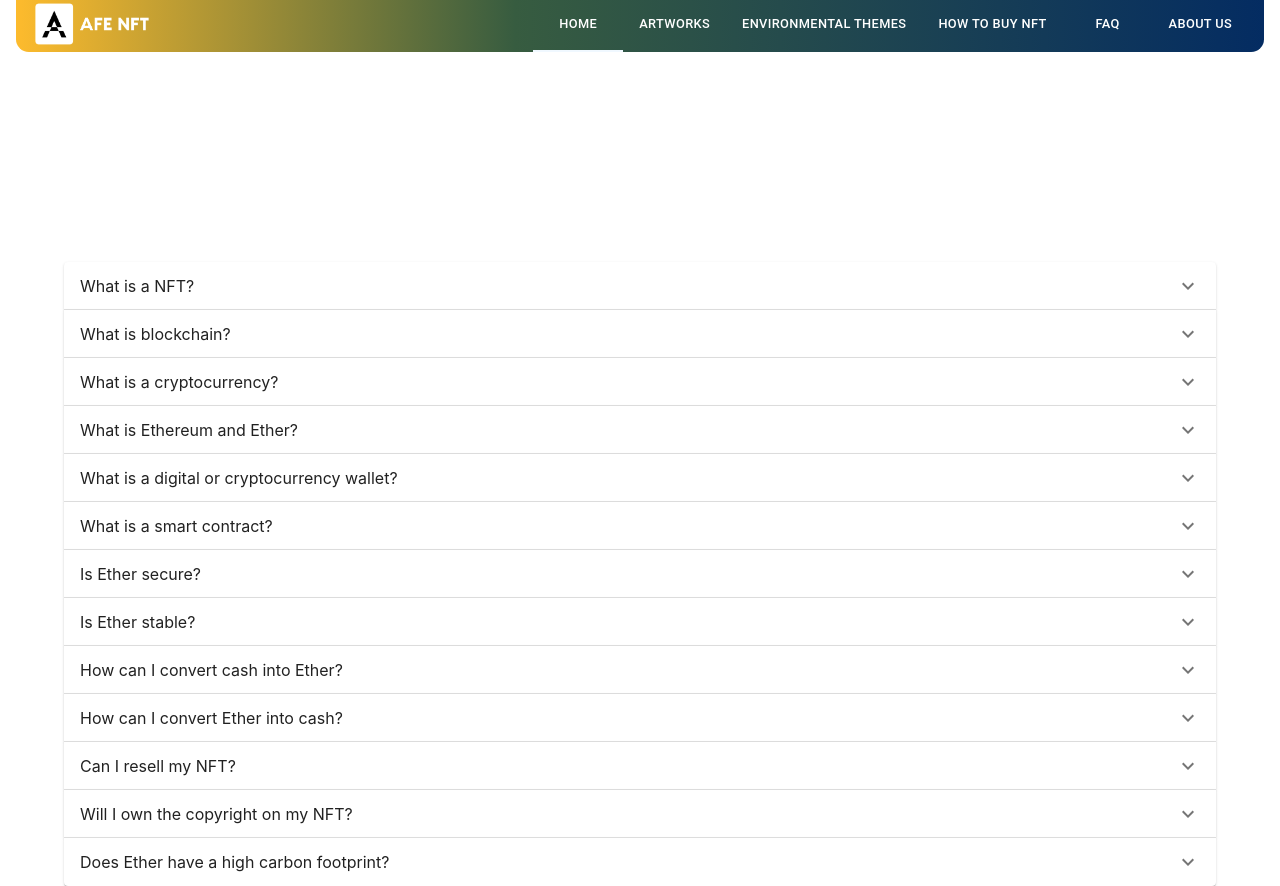
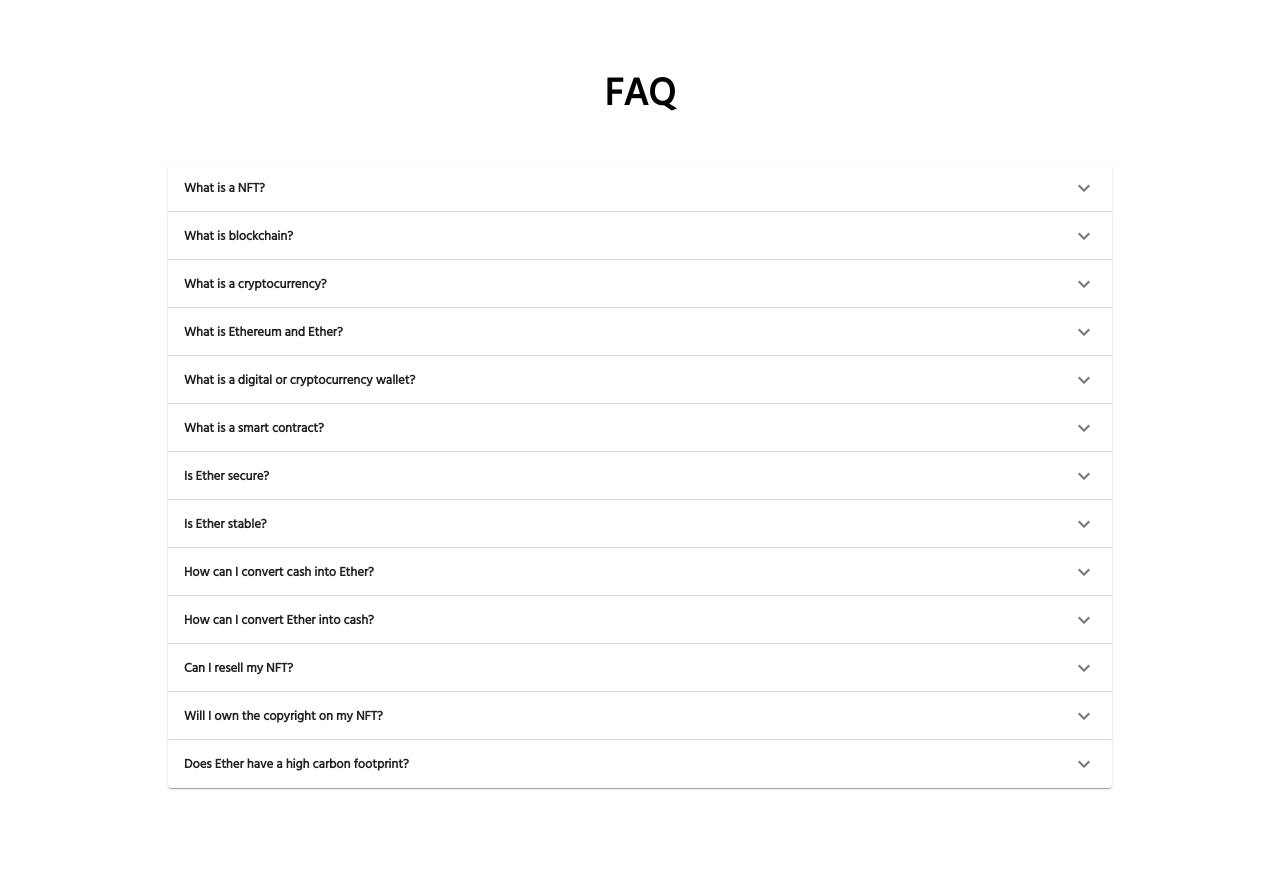
Before and after one commit to pattsing/afe-web, a React (Create React App) app: page /faq in a window 1280 px wide. After the commit the page ends 800 px from the top, so only its background shows below. Built offline with nearby package versions, Linux system fonts and the light colour scheme.

Commit message:
Add faq to landing

```diff
--- a/src/Pages/BuyNFT/BuyNFT.tsx
+++ b/src/Pages/BuyNFT/BuyNFT.tsx
@@ -21,16 +21,16 @@ const BuyNFT = () => {
           <div style={{ backgroundColor: "rgb(249,185,46)" }}>1</div>
           <div>{trans.step.step1}</div>
           <div id="card-step-1-details">
-            <img src={bitkub_icon} />
-            <img src={coinbase_icon} />
-            <img src={zipmex_icon} />
-            <img src={binance_icon} />
+            <img src={bitkub_icon} alt="bitkub icon" />
+            <img src={coinbase_icon} alt="coinbase icon" />
+            <img src={zipmex_icon} alt="zipmex icon" />
+            <img src={binance_icon} alt="binance icon" />
           </div>
         </Card>
         <Card className="card-step">
           <div style={{ backgroundColor: "rgb(190,157,51)" }}>2</div>
           <div id="card-step-2-details">
-            <img src={meta_mark} />
+            <img src={meta_mark} alt="meta mask icon" />
           </div>
           <div>{trans.step.step2}</div>
         </Card>
--- /dev/null
+++ b/src/Pages/Faq/Faq.css
@@ -0,0 +1,13 @@
+.faq-wrapper {
+  font-family: "Hind", sans-serif;
+}
+
+.faq-wrapper .title {
+  text-align: center;
+  font-size: 3vw;
+  font-weight: 800;
+}
+
+.faq-wrapper .list {
+  margin-top: 3vw;
+}
--- a/src/Pages/Faq/Faq.module.css
+++ /dev/null
@@ -1,4 +0,0 @@
-.header {
-    margin-top: 5vw !important;
-    color: #ffffff;
-}
--- a/src/Pages/Faq/Faq.tsx
+++ b/src/Pages/Faq/Faq.tsx
@@ -1,38 +1,27 @@
+import { ExpandMore } from "@mui/icons-material";
+import { Container } from "@mui/material";
+import Accordion from "@mui/material/Accordion";
+import AccordionDetails from "@mui/material/AccordionDetails";
+import AccordionSummary from "@mui/material/AccordionSummary";
 import { SyntheticEvent, useState } from "react";
-import NavBar from "../../Components/NavBar/NavBar";
 import translation from "../../Locals/en.json";
-import style from "./Faq.module.css";
-import {
-  Accordion,
-  AccordionDetails,
-  AccordionSummary,
-  Typography,
-} from "@mui/material";
 import faqData from "../../Data/FAQData.json";
-import ExpandMore from "@mui/icons-material/ExpandMore";
+
+import "./Faq.css";
 
 const Faq = () => {
   const trans = translation.FaqPage;
   const [expanded, setExpanded] = useState<string | false>(false);
-
   const handleChange =
     (panel: string) => (_: SyntheticEvent, isExpanded: boolean) => {
       setExpanded(isExpanded ? panel : false);
     };
 
   return (
-    <div>
-      <NavBar />
-      <Typography
-        variant="h1"
-        align="center"
-        component="div"
-        gutterBottom
-        className={style.header}
-      >
-        {trans.title}
-      </Typography>
-      <div style={{ padding: "0vw 5vw" }}>
+    <Container style={{ padding: "5vw 10vw 0vw 10vw" }}>
+      <div className="faq-wrapper">
+        <div className="title">{trans.title}</div>
+        <div className="list">
           {faqData.map((faq, index) => {
             return (
               <Accordion
@@ -43,16 +32,25 @@ const Faq = () => {
                   expandIcon={<ExpandMore />}
                   aria-controls="panel1bh-content"
                   id={`faq-question-${index}`}
+                  style={{
+                    fontFamily: `"Hind", sans-serif`,
+                    fontSize: "1vw",
+                    fontWeight: 600,
+                  }}
                 >
                   {faq.question}
                 </AccordionSummary>
-              <AccordionDetails>{faq.answer}</AccordionDetails>
+                <AccordionDetails
+                  style={{ fontFamily: `"Hind", sans-serif`, fontSize: "1vw" }}
+                >
+                  {faq.answer}
+                </AccordionDetails>
               </Accordion>
             );
           })}
         </div>
       </div>
+    </Container>
   );
 };
-
 export default Faq;
--- a/src/Pages/NewLanding/NewLanding.tsx
+++ b/src/Pages/NewLanding/NewLanding.tsx
@@ -1,9 +1,6 @@
 import Container from "@mui/material/Container";
 import NewNavBar from "../../Components/NewNavBar/NewNavBar";
 import Card from "@mui/material/Card";
-import { CardMedia } from "@mui/material";
-import SlideShow from "../../Components/SlideShow/SlideShow";
-import { SlideShowImage } from "../../Model/ImageModel";
 import translation from "../../Locals/en.json";
 import "./NewLanding.css";
 import "swiper/css";
@@ -20,6 +17,7 @@ import mother_of_rice from "../../Assets/mother_of_rice.png";
 import AFEButton from "../../Components/AFEButton/AFEButton";
 import BuyNFT from "../BuyNFT/BuyNFT";
 import About from "../About/About";
+import Faq from "../Faq/Faq";
 
 const NewLanding = () => {
   const navigate = useNavigate();
@@ -111,7 +109,6 @@ const NewLanding = () => {
             </div>
           </div>
         </Container>
-        {/* </div> */}
       </div>
       <div className="content-world">
         <Container className="fire-container">
@@ -141,6 +138,7 @@ const NewLanding = () => {
         </Container>
       </div>
       <BuyNFT />
+      <Faq />
       <About />
     </div>
   );
```
Lines whose indentation alone changed are shown as unchanged.
